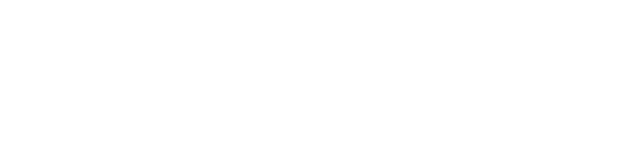
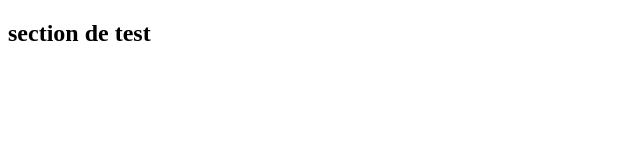
Before and after one commit to Virginie07/Les_Petits_Plats, a plain HTML site: page index.html in a window 1280 px wide. Shown: the whole page, without its empty margins (0-640 px from the left). Drawn offline with Linux system fonts and the light colour scheme.

Commit message:
ajout new branch

```diff
--- a/index.html
+++ b/index.html
@@ -21,7 +21,7 @@
 <body>
 
     <section class="header">
-
+        <h1>section de test</h1>
     </section>
 
     <section class="main">
```
